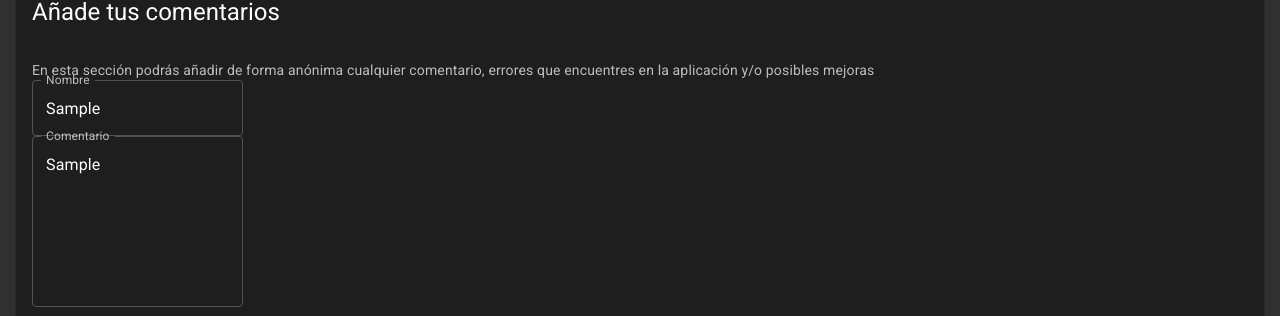
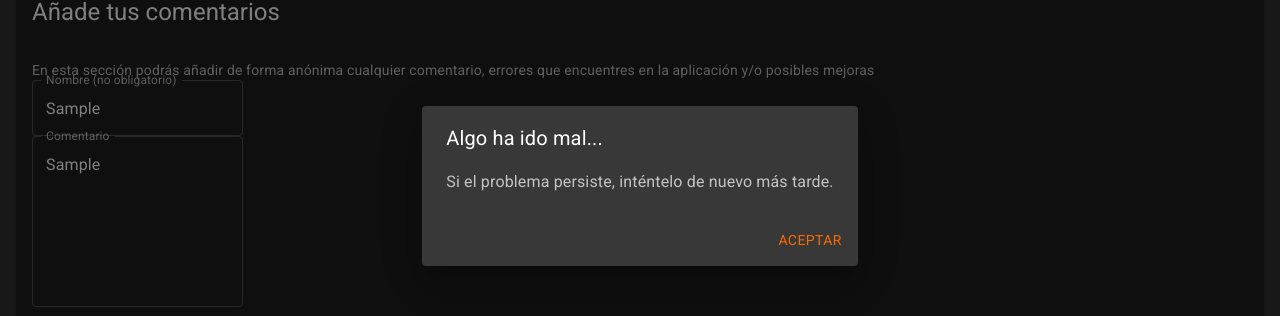
Before and after one commit to yeray1422/TFG, a React (Create React App) app: page / in a window 1280 px wide. Both pictures are taken after typing "Sample", "Sample" into the empty fields and a click on the button "ENVIAR". Shown: the part 214-530 px from the top of the page. Built offline with nearby package versions, Linux system fonts and the light colour scheme; no server answers.

Commit message:
added alert dialog to comments form

```diff
--- a/src/Components/CommentsForm/CommentsForm.tsx
+++ b/src/Components/CommentsForm/CommentsForm.tsx
@@ -8,18 +8,38 @@ import {
 } from "@mui/material";
 import React, { FormEvent, useState } from "react";
 import { v4 as uuidv4 } from "uuid";
+import Comments from "../../Models/Comments";
+import { postComment } from "../../Utils/APICalls";
+import AlertDialog from "../UI/AlertDialog";
 
 const CommentsForm = () => {
-  const [name, setName] = useState("");
-  const [comment, setComment] = useState("");
+  const [nameField, setNameField] = useState("");
+  const [commentField, setCommentField] = useState("");
+  const [formIsValid, setFormIsValid] = useState(true);
+  const [formSubmited, setFormSubmited] = useState(false);
+  const [formNotSubmited, setFormNotSubmited] = useState(false);
 
   const submitHandler = (e: FormEvent) => {
     e.preventDefault();
 
-    console.log({ name, comment });
+    setFormIsValid(true);
+
+    if (!commentField) {
+      setFormIsValid(false);
+      return;
+    }
+
+    const comment: Comments = {
+      id: uuidv4(),
+      name: nameField || "anónimo",
+      comment: commentField,
+    };
+
+    postComment(comment, setFormSubmited, setFormNotSubmited);
   };
 
   return (
+    <>
       <Card sx={{ m: "0 1rem 1rem 1rem" }}>
         <CardHeader title="Añade tus comentarios" />
         <CardContent>
@@ -30,11 +50,11 @@ const CommentsForm = () => {
           <form onSubmit={submitHandler}>
             <div>
               <TextField
-              label="Nombre"
-              placeholder="Introduce tu nombre si quieres"
+                label="Nombre (no obligatorio)"
+                placeholder="Introduce tu nombre"
                 maxRows={2}
-              value={name}
-              onChange={(e) => setName(e.target.value)}
+                value={nameField}
+                onChange={(e) => setNameField(e.target.value)}
               />
             </div>
             <div>
@@ -43,8 +63,8 @@ const CommentsForm = () => {
                 placeholder="Introduce aquí tu comentario"
                 multiline
                 rows={6}
-              value={comment}
-              onChange={(e) => setComment(e.target.value)}
+                value={commentField}
+                onChange={(e) => setCommentField(e.target.value)}
               />
             </div>
             <div>
@@ -55,6 +75,25 @@ const CommentsForm = () => {
           </form>
         </CardContent>
       </Card>
+      <AlertDialog
+        open={!formIsValid}
+        title="Error al enviar el formulario"
+        message="Debes poner al menos un comentario para enviar el comentario."
+        accept={() => setFormIsValid(true)}
+      />
+      <AlertDialog
+        open={formSubmited}
+        title="Gracias!"
+        message="El comentario ha sido enviado satisfactoriamente."
+        accept={() => setFormSubmited(false)}
+      />
+      <AlertDialog
+        open={formNotSubmited}
+        title="Algo ha ido mal..."
+        message="Si el problema persiste, inténtelo de nuevo más tarde."
+        accept={() => setFormNotSubmited(false)}
+      />
+    </>
   );
 };
 
--- /dev/null
+++ b/src/Components/UI/AlertDialog.tsx
@@ -0,0 +1,38 @@
+import {
+  Button,
+  Dialog,
+  DialogActions,
+  DialogContent,
+  DialogContentText,
+  DialogTitle,
+} from "@mui/material";
+import React from "react";
+
+interface AlertDialogProps {
+  open: boolean;
+  title: string;
+  message: string;
+  accept: () => void;
+}
+
+const AlertDialog = (props: AlertDialogProps) => {
+  return (
+    <Dialog
+      open={props.open}
+      aria-labelledby="alert-dialog-title"
+      aria-describedby="alert-dialog-description"
+    >
+      <DialogTitle id="alert-dialog-title">{props.title}</DialogTitle>
+      <DialogContent>
+        <DialogContentText id="alert-dialog-description">
+          {props.message}
+        </DialogContentText>
+      </DialogContent>
+      <DialogActions>
+        <Button onClick={props.accept}>Aceptar</Button>
+      </DialogActions>
+    </Dialog>
+  );
+};
+
+export default AlertDialog;
--- a/src/Utils/APICalls.ts
+++ b/src/Utils/APICalls.ts
@@ -59,15 +59,19 @@ const getMapItems = async (
     });
 };
 
-const postComment = async (comment: Comments) => {
+const postComment = async (
+  comment: Comments,
+  setFormSubmited: React.Dispatch<React.SetStateAction<boolean>>,
+  setFormNotSubmited: React.Dispatch<React.SetStateAction<boolean>>
+) => {
   await axios
-    .post(constants.BASE_URL, comment, {
+    .post(`${constants.BASE_URL}comments`, comment, {
       headers: {
         apikey: constants.APIKEY,
       },
     })
-    .then(() => console.log("posted correctly"))
-    .catch(console.log);
+    .then(() => setFormSubmited(true))
+    .catch(() => setFormNotSubmited(true));
 };
 
 export { getPageLogo, getCardsArray, getMapItems, postComment };
```
Also changed, not shown: TODO.txt. Lines whose indentation alone changed are shown as unchanged.
